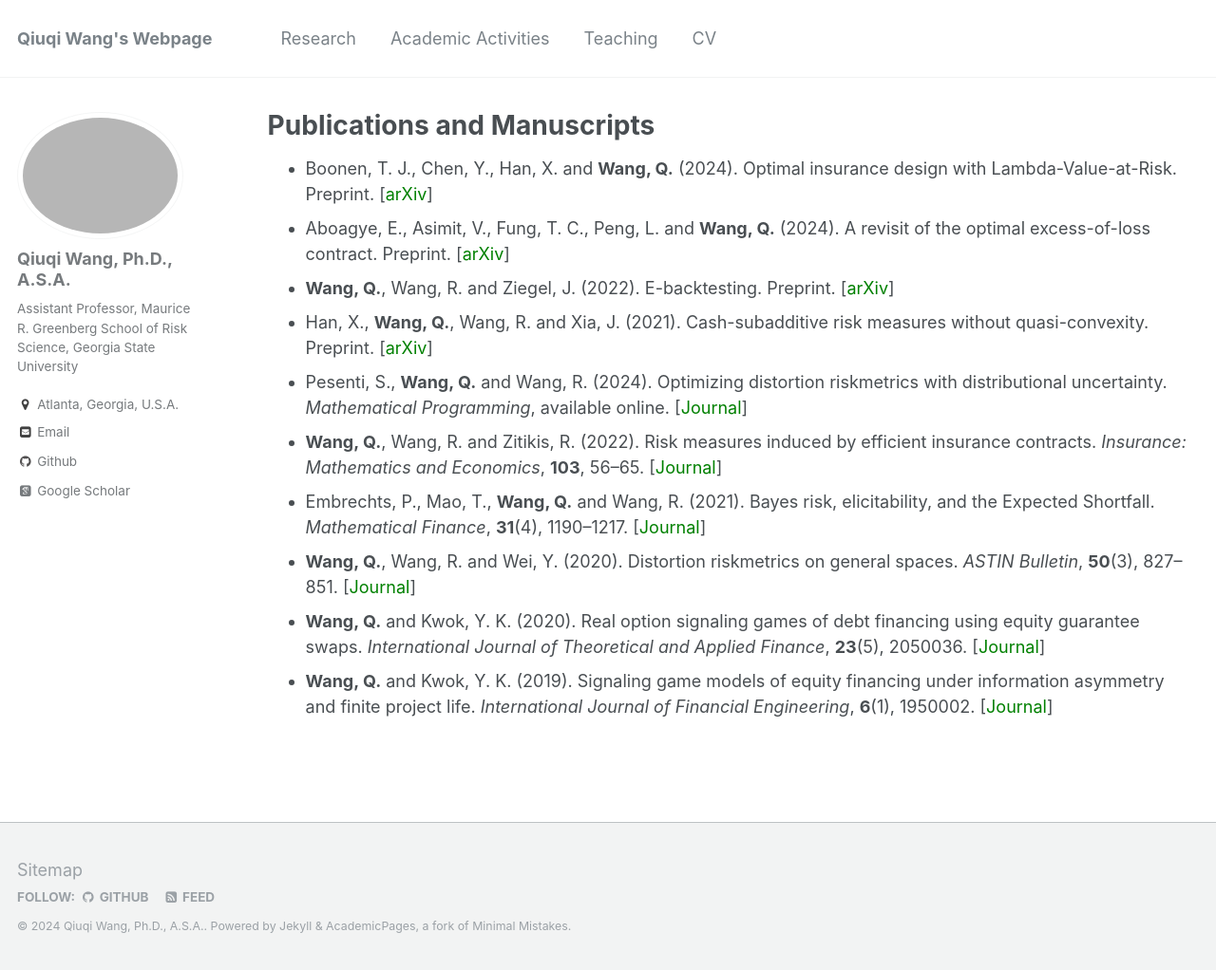
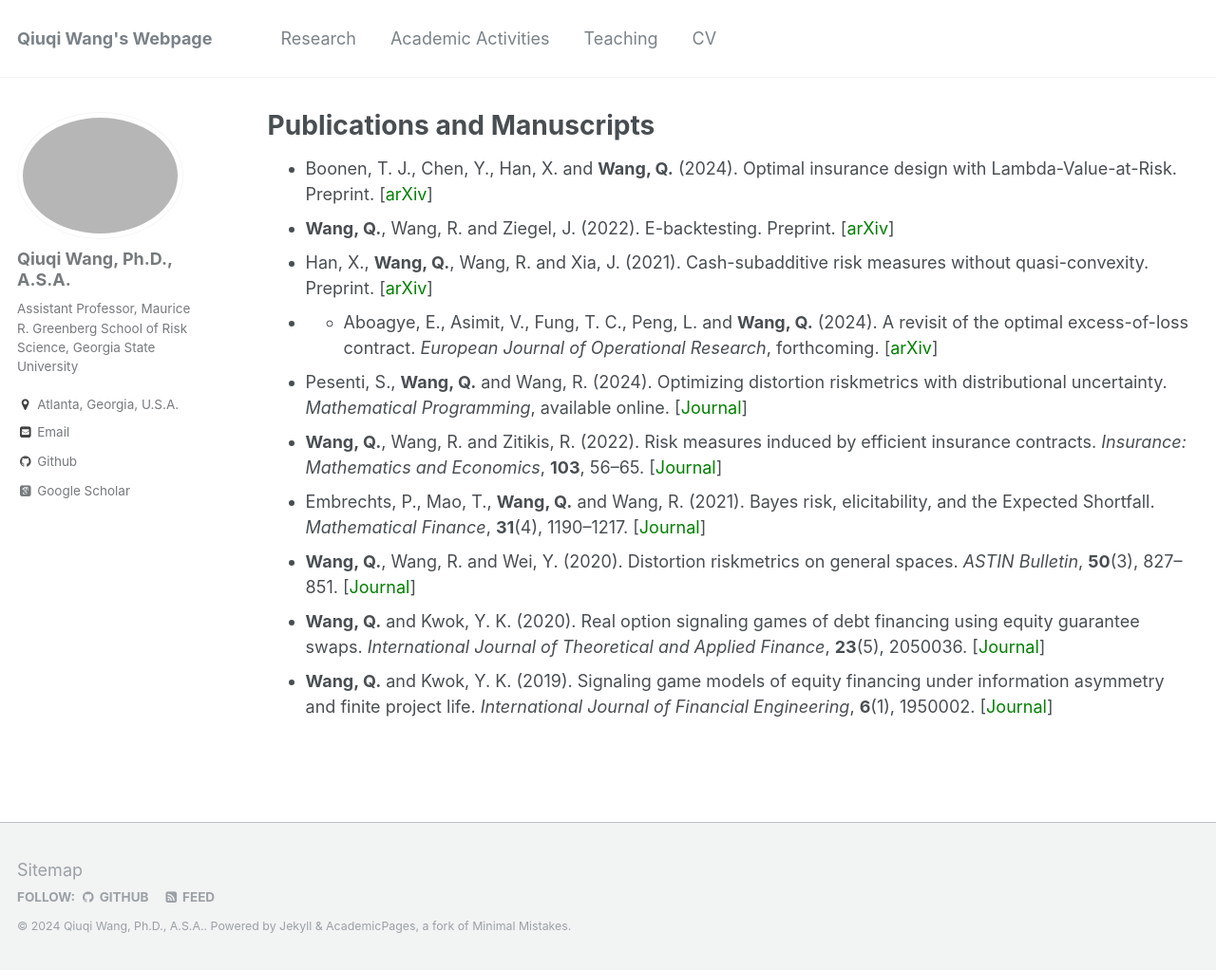
Before and after one commit to qwangan/qwangan.github.io, a Jekyll site: the page built from _pages/publications.md, in a window 1280 px wide and 1022 px high. Shown: the whole window at 95% size. Built offline with Jekyll 4.4.1, drawn with Linux system fonts in a browser that asks for light colours; some web fonts are replaced.

Commit message:
Update publications.md

```diff
--- a/_pages/publications.md
+++ b/_pages/publications.md
@@ -6,9 +6,9 @@ author_profile: true
 ---
 
 * Boonen, T. J., Chen, Y., Han, X. and **Wang, Q.** (2024). Optimal insurance design with Lambda-Value-at-Risk. Preprint. [[<span style="color:green">arXiv</span>]](https://arxiv.org/abs/2408.09799)
-* Aboagye, E., Asimit, V., Fung, T. C., Peng, L. and **Wang, Q.** (2024). A revisit of the optimal excess-of-loss contract. Preprint. [[<span style="color:green">arXiv</span>]](https://arxiv.org/abs/2405.00188)
 * **Wang, Q.**, Wang, R. and Ziegel, J. (2022). E-backtesting. Preprint. [[<span style="color:green">arXiv</span>]](https://arxiv.org/abs/2209.00991)
 * Han, X., **Wang, Q.**, Wang, R. and Xia, J. (2021). Cash-subadditive risk measures without quasi-convexity. Preprint. [[<span style="color:green">arXiv</span>]](https://arxiv.org/abs/2110.12198#)
+* * Aboagye, E., Asimit, V., Fung, T. C., Peng, L. and **Wang, Q.** (2024). A revisit of the optimal excess-of-loss contract. *European Journal of Operational Research*, forthcoming. [[<span style="color:green">arXiv</span>]](https://arxiv.org/abs/2405.00188)
 * Pesenti, S., **Wang, Q.** and Wang, R. (2024). Optimizing distortion riskmetrics with distributional uncertainty. *Mathematical Programming*, available online. [[<span style="color:green">Journal</span>]](https://link.springer.com/article/10.1007/s10107-024-02128-6)
 * **Wang, Q.**, Wang, R. and Zitikis, R. (2022). Risk measures induced by efficient insurance contracts. *Insurance: Mathematics and Economics*, **103**, 56--65. [[<span style="color:green">Journal</span>]](https://doi.org/10.1016/j.insmatheco.2022.01.003)
 * Embrechts, P., Mao, T., **Wang, Q.** and Wang, R. (2021). Bayes risk, elicitability, and the Expected Shortfall. *Mathematical Finance*, **31**(4), 1190--1217. [[<span style="color:green">Journal</span>]](https://onlinelibrary.wiley.com/doi/full/10.1111/mafi.12313)
```
